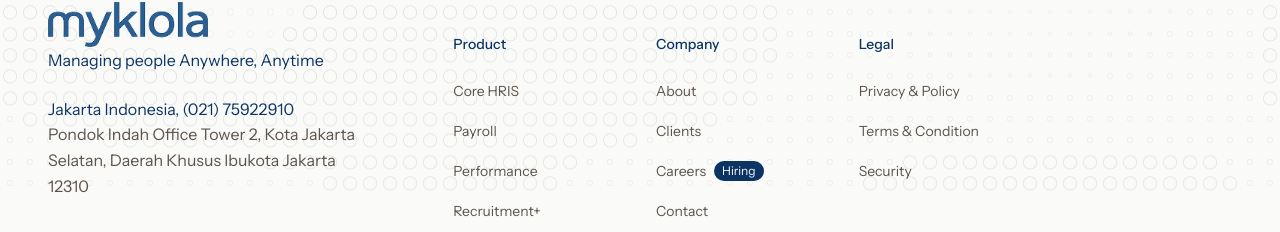
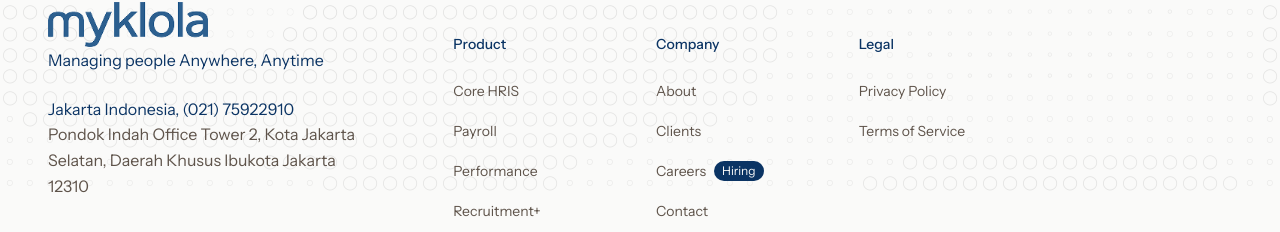
Before and after one commit to becanee/myklola-website, a Next.js app: page / in a window 1280 px wide. Shown: the part 6427-6659 px from the top of the page. Built offline with nearby package versions, Linux system fonts and the light colour scheme.

Commit message:
fix: correct footer legal links naming for consistency

```diff
--- a/src/modules/landing/footer-section.tsx
+++ b/src/modules/landing/footer-section.tsx
@@ -31,9 +31,8 @@ const footerLinks = {
     { name: "Contact", href: "/contact" },
   ],
   Legal: [
-    { name: "Privacy & Policy", href: "/privacy" },
-    { name: "Terms & Condition", href: "/terms" },
-    { name: "Security", href: "/security" },
+    { name: "Privacy Policy", href: "/privacy" },
+    { name: "Terms of Service", href: "/terms" }
   ],
 };
 
```
